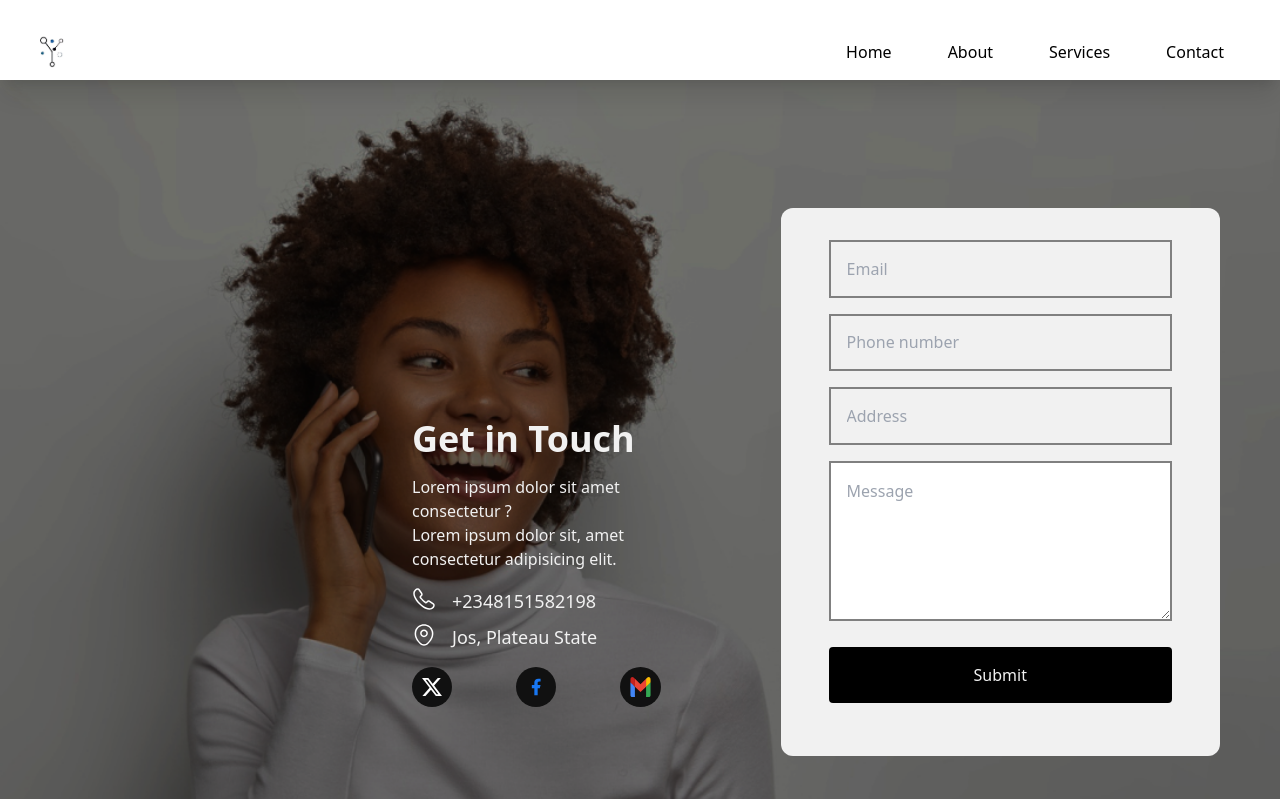
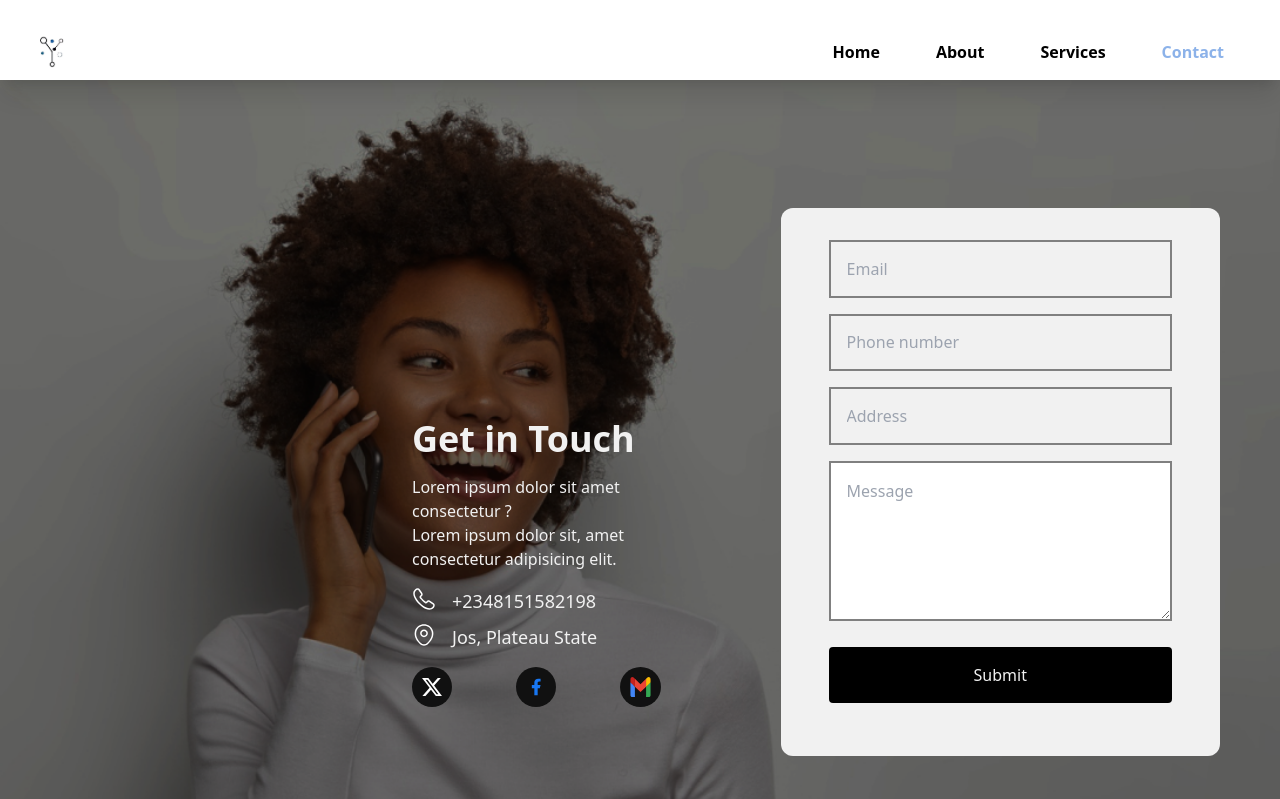
Before and after one commit to Angyusarah/yiino, a React (Vite) app: page /contact in a window 1280 px wide. Shown: the top 799 px of the page. Built offline with nearby package versions, Linux system fonts and the light colour scheme.

Commit message:
added a Navdata file

```diff
--- a/src/Components/Nav.jsx
+++ b/src/Components/Nav.jsx
@@ -1,4 +1,5 @@
-import { Link } from "react-router-dom";
+import { Link, NavLink } from "react-router-dom";
+import { navlinks } from "./Navdata";
 
 export default function Nav({ hideNav }) {
   return (
@@ -6,7 +7,7 @@ export default function Nav({ hideNav }) {
       className={`${hideNav ? "hidden" : ""} absolute md:static md:block md:mx-0 top-0 right-0 left-0 mx-auto flex justify-center   h-[30vh] md:h-full bg-white`}
     >
       <ul className={"flex flex-col md:flex-row gap-14 pt-8 md:pt-0"}>
-        <li>
+        {/* <li className={({isActive}) => isActive ? 'text-red-500' : ''}>
           <Link to={"/"}>Home</Link>
         </li>
         <li>
@@ -17,7 +18,16 @@ export default function Nav({ hideNav }) {
         </li>
         <li>
           <Link to={"/contact"}>Contact</Link>
-        </li>
+        </li> */}
+        {
+          navlinks.map(({name, path}, index) => {
+            return (
+              <li className=" font-semibold" key={index}>
+                <NavLink to={path} className={({isActive}) => isActive ? 'text-footerblue font-extrabold' : ''}>{name}</NavLink>
+              </li>
+            )
+          })
+        }
       </ul>
     </nav>
   );
--- /dev/null
+++ b/src/Components/Navdata.js
@@ -0,0 +1,6 @@
+export const navlinks = [
+    {name: 'Home', path: '/'},
+    {name: 'About', path: '/about'},
+    {name: 'Services', path: '/services'},
+    {name: 'Contact', path: '/contact'},
+]
```
